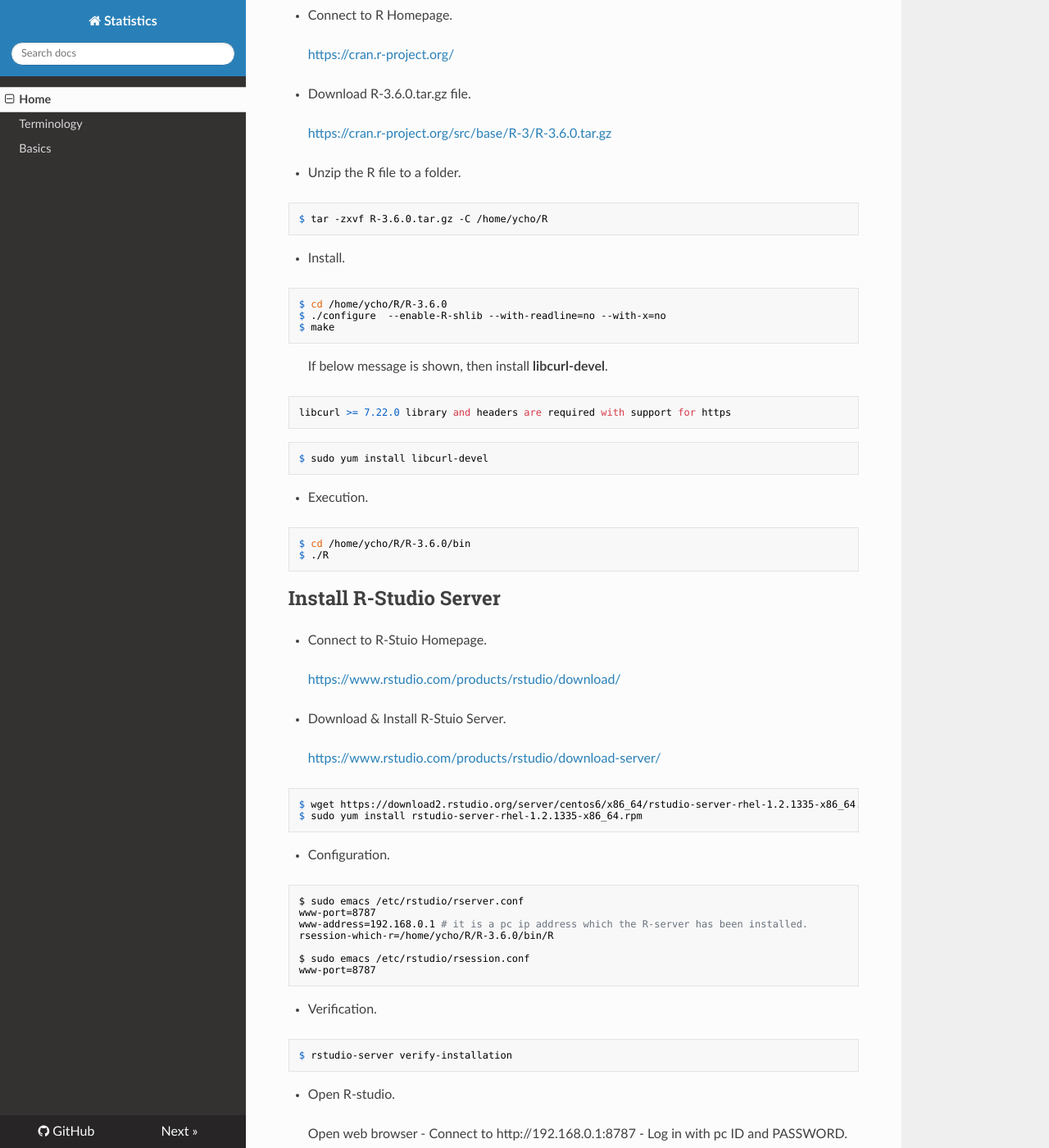
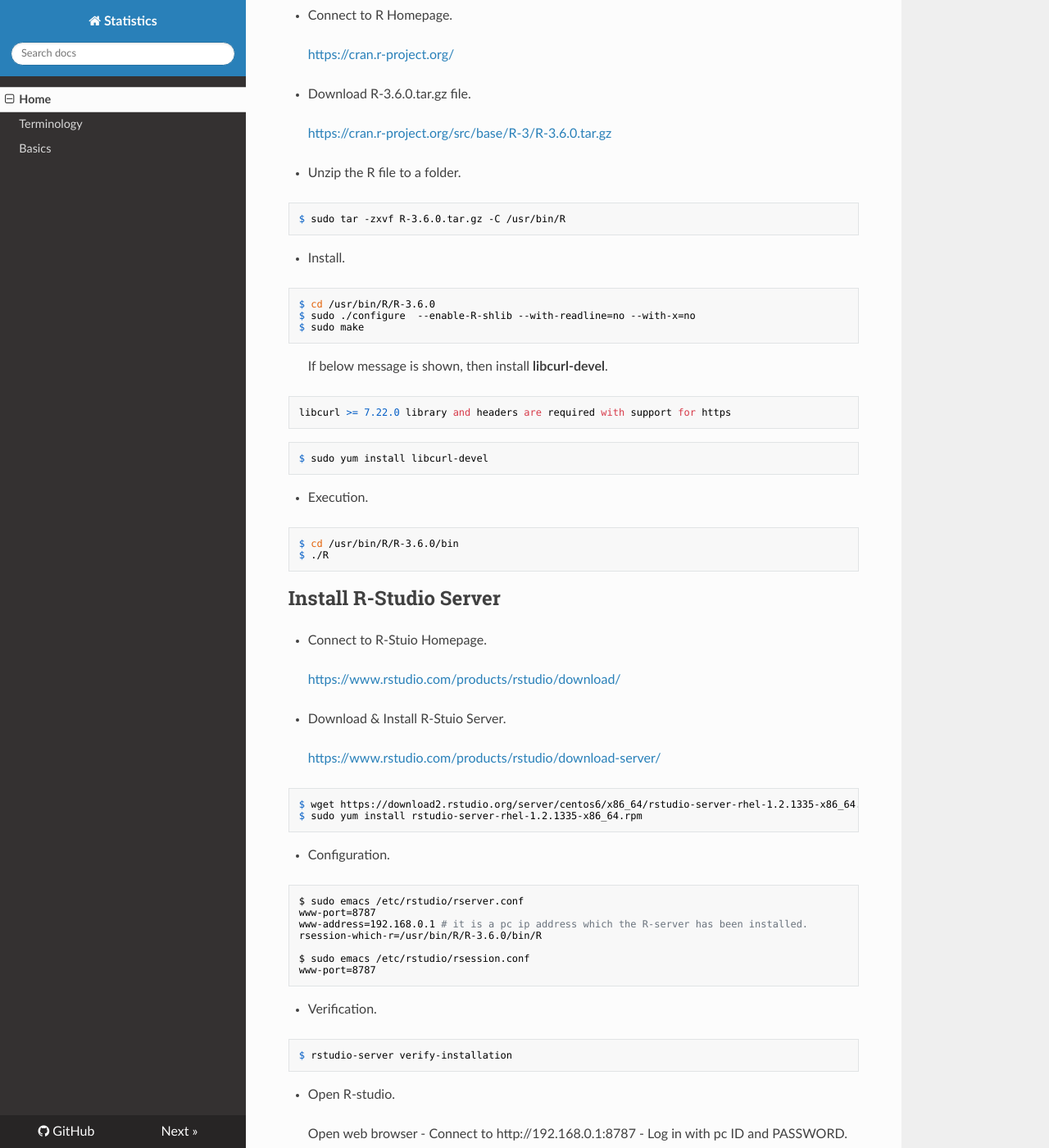
Before and after one commit to WonyoungCho/Statistics, an MkDocs documentation site: the page built from docs/index.md, in a window 1280 px wide and 1400 px high, scrolled down 464 px. Shown: the whole window at 82% size. Built offline with MkDocs 1.6.1, drawn with Linux system fonts in a browser that asks for light colours; nearby versions of some CDN libraries; old or Windows-style settings are respelled for this version of MkDocs.

Commit message:
Update index.md

````diff
--- a/docs/index.md
+++ b/docs/index.md
@@ -25,14 +25,14 @@
 
 - Unzip the R file to a folder.
 ```
-$ tar -zxvf R-3.6.0.tar.gz -C /home/ycho/R
+$ sudo tar -zxvf R-3.6.0.tar.gz -C /usr/bin/R
 ```
 
 - Install.
 ```
-$ cd /home/ycho/R/R-3.6.0
-$ ./configure  --enable-R-shlib --with-readline=no --with-x=no
-$ make
+$ cd /usr/bin/R/R-3.6.0
+$ sudo ./configure  --enable-R-shlib --with-readline=no --with-x=no
+$ sudo make
 ```
 > If below message is shown, then install **libcurl-devel**.
 ```
@@ -44,7 +44,7 @@ $ sudo yum install libcurl-devel
 
 - Execution.
 ```
-$ cd /home/ycho/R/R-3.6.0/bin
+$ cd /usr/bin/R/R-3.6.0/bin
 $ ./R
 ```
 
@@ -68,7 +68,7 @@ $ sudo yum install rstudio-server-rhel-1.2.1335-x86_64.rpm
 $ sudo emacs /etc/rstudio/rserver.conf
 www-port=8787
 www-address=192.168.0.1 # it is a pc ip address which the R-server has been installed.
-rsession-which-r=/home/ycho/R/R-3.6.0/bin/R
+rsession-which-r=/usr/bin/R/R-3.6.0/bin/R
 
 $ sudo emacs /etc/rstudio/rsession.conf
 www-port=8787
````
